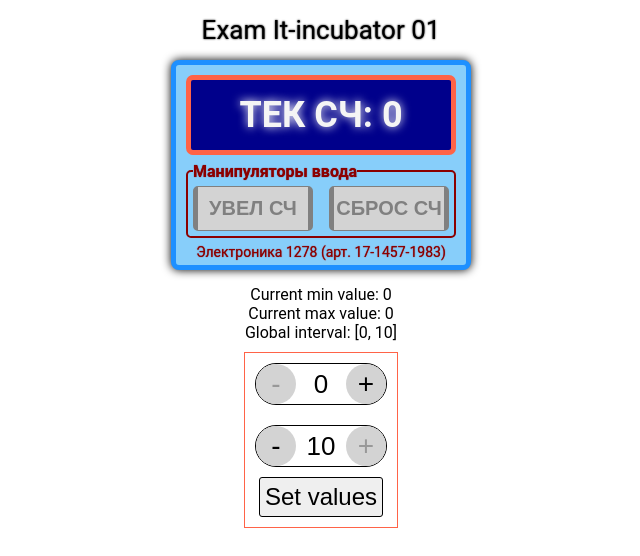
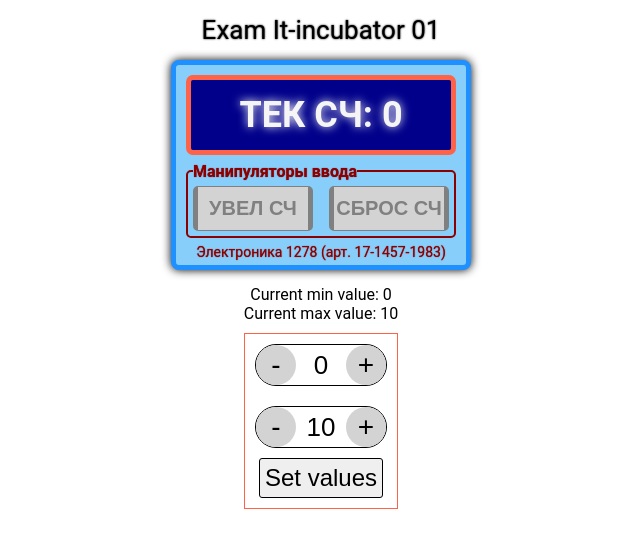
Before and after one commit to ewgenTGM/It_incubator_counter, a React (Create React App) app: page / in a window 1280 px wide. Shown: the top 556 px of the page, without its empty margins (319-959 px from the left). Built offline with nearby package versions, Linux system fonts and the light colour scheme.

Commit message:
Переделал на useReducer

```diff
--- a/src/App.tsx
+++ b/src/App.tsx
@@ -1,73 +1,113 @@
-import React, { useState } from 'react';
+import React, { useReducer, useState } from 'react';
 import styles from './App.module.css';
 import MyButton from './MyButton/MyButton';
 import Board from './Board/Board';
 import MyNumberInput from './MyNumberInput/MyNumberInput';
 
+const INC_COUNTER = 'INC_COUNTER';
+const INC_MIN_VALUE = 'INC_MIN_VALUE';
+const DEC_MIN_VALUE = 'DEC_MIN_VALUE';
+const INC_MAX_VALUE = 'INC_MAX_VALUE';
+const DEC_MAX_VALUE = 'DEC_MAX_VALUE';
+const RESET_COUNTER = 'RESET_COUNTER';
 
-function App() {
+type ActionsType =
+    { type: typeof INC_COUNTER }
+    | { type: typeof INC_MIN_VALUE }
+    | { type: typeof DEC_MIN_VALUE }
+    | { type: typeof INC_MAX_VALUE }
+    | { type: typeof DEC_MAX_VALUE }
+    | { type: typeof RESET_COUNTER }
 
-  const initialMinCounterValue: number = 0;
-  const initialMaxCounterValue: number = 10;
+export const incCounterAC = (): ActionsType => ( { type: INC_COUNTER } );
+export const incMinValueAC = (): ActionsType => ( { type: INC_MIN_VALUE } );
+export const decMinValueAC = (): ActionsType => ( { type: DEC_MIN_VALUE } );
+export const incMaxValueAC = (): ActionsType => ( { type: INC_MAX_VALUE } );
+export const decMaxValueAC = (): ActionsType => ( { type: DEC_MAX_VALUE } );
+export const resetCounterAC = (): ActionsType => ( { type: RESET_COUNTER } );
 
-  const [ counter, setCounter ] = useState<number>( initialMinCounterValue );
-  const [ minCounterValue, setMinCounterValue ] = useState<number>( initialMinCounterValue );
-  const [ maxCounterValue, setMaxCounterValue ] = useState<number>( initialMinCounterValue );
-  const [ minValue, setMinValue ] = useState<number>( initialMinCounterValue );
-  const [ maxValue, setMaxValue ] = useState<number>( initialMaxCounterValue );
 
-  const resetCounter = () => setCounter( minValue );
-  const incCounter = () => setCounter( counter + 1 );
-  const setMinMaxValue = () => {
-    resetCounter();
-    setMinCounterValue( minValue );
-    setMaxCounterValue( maxValue );
-  };
+export type AppStateType = {
+  counter: number
+  minValue: number
+  maxValue: number
+};
+
+const appState: AppStateType = {
+  counter: 0,
+  minValue: 0,
+  maxValue: 10
+};
+
+export const reducer = ( state: AppStateType, action: ActionsType ): AppStateType => {
+  switch ( action.type ) {
+    case INC_COUNTER:
+      return { ...state, counter: state.counter + 1 };
+    case INC_MIN_VALUE:
+      return { ...state, minValue: state.minValue + 1 };
+    case DEC_MIN_VALUE:
+      return { ...state, minValue: state.minValue - 1 };
+    case INC_MAX_VALUE:
+      return { ...state, maxValue: state.maxValue + 1 };
+    case DEC_MAX_VALUE:
+      return { ...state, maxValue: state.maxValue - 1 };
+    case RESET_COUNTER:
+      return { ...state, counter: state.minValue };
+    default:
+      return state;
+  }
+};
+
+export const App: React.FC = () => {
+
+  const [ state, dispatch ] = useReducer( reducer, appState );
 
   return (
       <div className={ styles.app }>
         <div className={ styles.app_label }>Exam It-incubator 01</div>
         <div className={ styles.counter }>
           <Board
-              text={ counter.toString() }
-              isDanger={ counter === initialMaxCounterValue }/>
+              text={ state.counter.toString() }
+              isDanger={ state.counter === state.maxValue }/>
           <fieldset className={ styles.button_block_fieldset }>
             <legend>Манипуляторы ввода</legend>
             <div className={ styles.button_block }>
               <MyButton
                   labelText='УВЕЛ СЧ'
-                  onClickCallback={ incCounter }
-                  isDisabled={ counter === maxCounterValue }/>
+                  onClickCallback={ () => dispatch( incCounterAC() ) }
+                  isDisabled={ state.counter === state.minValue }/>
               <MyButton
                   labelText='СБРОС СЧ'
-                  onClickCallback={ resetCounter }
-                  isDisabled={ counter === minCounterValue }/>
+                  onClickCallback={ () => dispatch( resetCounterAC() ) }
+                  isDisabled={ state.counter === state.minValue }/>
             </div>
           </fieldset>
           <div className={ styles.model_name }>Электроника 1278 (арт. 17-1457-1983)</div>
         </div>
         <div className={ styles.current_values_block }>
-          <span>{ `Current min value: ${ minCounterValue }` }</span><br/>
-          <span>{ `Current max value: ${ maxCounterValue }` }</span><br/>
-          <span>{ `Global interval: [${ initialMinCounterValue }, ${initialMaxCounterValue}]` }</span>
+          <span>{ `Current min value: ${ state.minValue }` }</span><br/>
+          <span>{ `Current max value: ${ state.maxValue }` }</span><br/>
 
         </div>
         <div className={ styles.setters_block }>
           <MyNumberInput
-              onValueChange={ setMinValue }
-              value={ minValue }
-              decDisabled={ minValue === initialMinCounterValue }
-              incDisabled={ minValue === maxValue - 1 }/>
+              value={ state.minValue }
+              onDecrement={ () => {} }
+              onIncrement={ () => {} }
+              decDisabled={ false }
+              incDisabled={ false }/>
           <MyNumberInput
-              onValueChange={ setMaxValue }
-              value={ maxValue }
-              decDisabled={ maxValue === minValue + 1 }
-              incDisabled={ maxValue === initialMaxCounterValue }/>
-          <button onClick={ setMinMaxValue } className={styles.btn_set_value}>Set values</button>
+              value={ state.maxValue }
+              onDecrement={ () => {} }
+              onIncrement={ () => {} }
+              decDisabled={ false }
+              incDisabled={ false }/>
+          <button
+              onClick={ () => dispatch( resetCounterAC() ) }
+              className={ styles.btn_set_value }>Set values
+          </button>
         </div>
       </div>
 
   );
-}
-
-export default App;
+};
--- a/src/MyNumberInput/MyNumberInput.tsx
+++ b/src/MyNumberInput/MyNumberInput.tsx
@@ -3,7 +3,8 @@ import styles from './MyNumberInput.module.css';
 
 type MyNumberInputPropsType = {
   value: number
-  onValueChange: ( value: number ) => void
+  onIncrement: () => void
+  onDecrement: () => void
   error?: boolean
   incDisabled?: boolean
   decDisabled?: boolean
@@ -15,7 +16,7 @@ const MyNumberInput: FC<MyNumberInputPropsType> = ( props ) => {
         <button
             className={ styles.btn }
             disabled={ props.decDisabled }
-            onClick={ () => props.onValueChange( props.value - 1 ) }>
+            onClick={ props.onDecrement }>
           -
         </button>
         <input
@@ -26,7 +27,7 @@ const MyNumberInput: FC<MyNumberInputPropsType> = ( props ) => {
         <button
             className={ styles.btn }
             disabled={ props.incDisabled }
-            onClick={ () => props.onValueChange( props.value + 1 ) }>
+            onClick={ props.onIncrement }>
           +
         </button>
       </div>
```
Also changed, not shown: src/index.tsx (+5 -5 lines), 2 other files (tests, documents, lock files or other folders).
